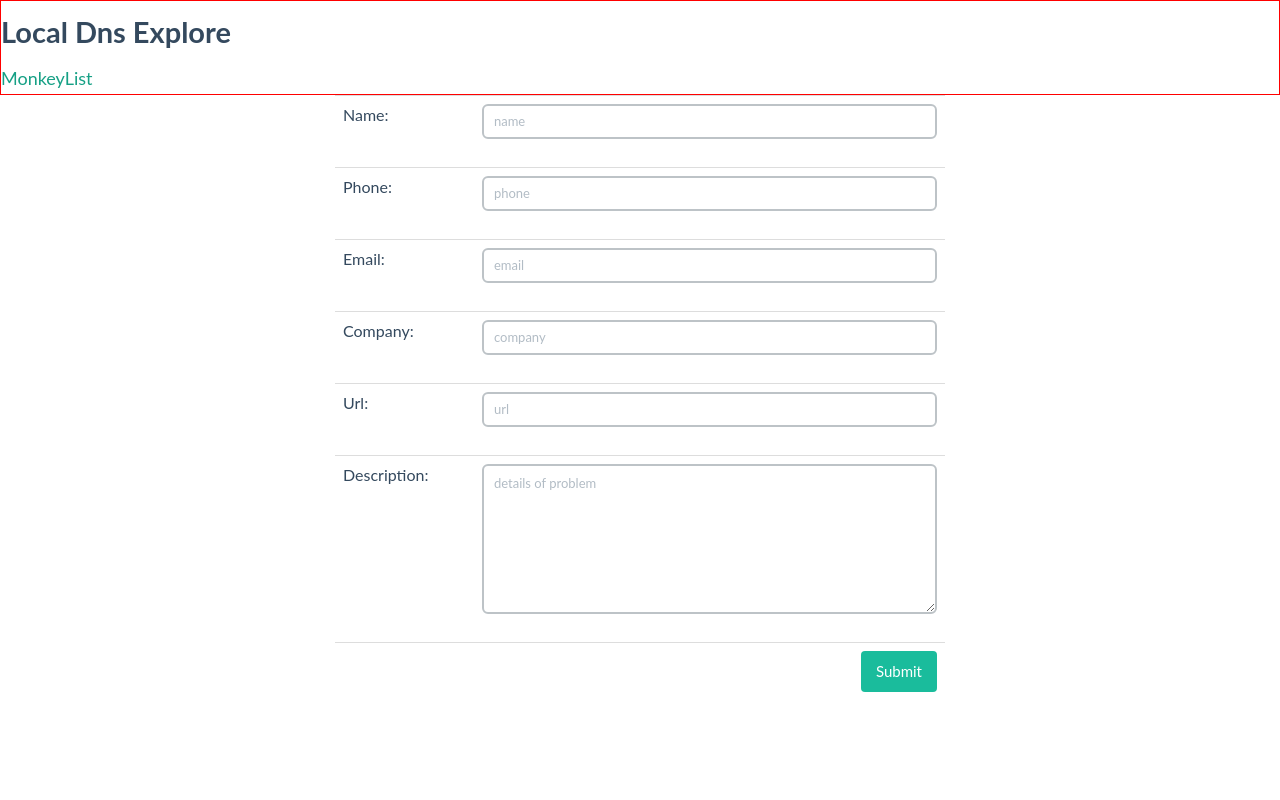
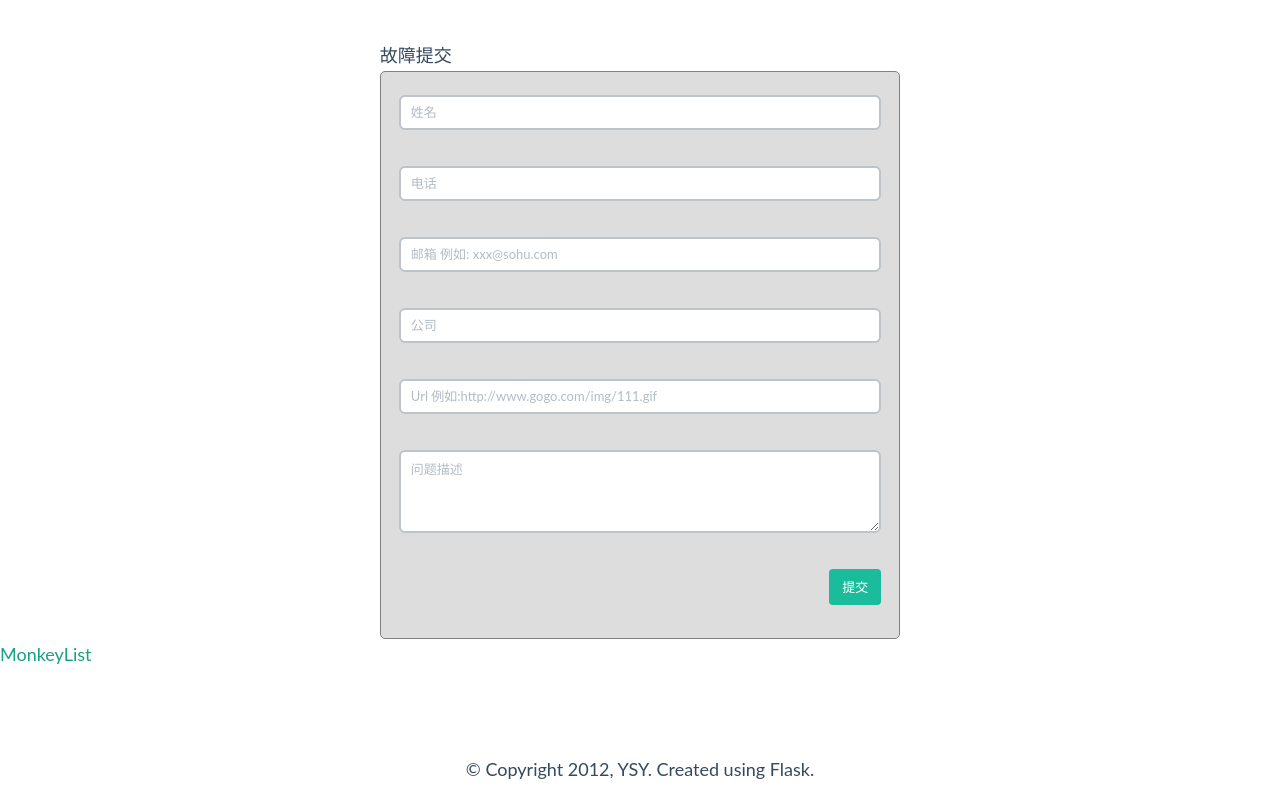
Before and after one commit to showlovel/localDnsExplore, a Flask app: template localDnsExplore/templates/index.html in a window 1280 px wide. Run offline with Flask 2, Linux system fonts and the light colour scheme; the template is opened without the code that fills it, so the values that code supplies are empty; parts of the project's set-up code (start-up, migrations or seed data) failed here and were passed over; some web fonts are replaced.

Commit message:
redesign index

```diff
--- a/localDnsExplore/static/css/style.css
+++ b/localDnsExplore/static/css/style.css
@@ -1,3 +1,24 @@
-.test{
-  border:1px solid red;
+.content{
 }
+.footer{
+  position:absolute;
+  bottom:0;
+  left:0;
+  right:0;
+}
+.header{
+  margin-bottom:40px;
+}
+.footer,.header{
+  text-align:center;
+}
+.boxer{
+  border-radius:5px ;
+  border:1px grey solid;
+  padding:15px 10px 5px 10px ;
+  background-color:#ddd;
+}
+.monkeyform> tbody > tr > td{
+  border-top:0px;
+  vertical-align:none;
+}
--- a/localDnsExplore/templates/index.html
+++ b/localDnsExplore/templates/index.html
@@ -1,82 +1,65 @@
 {% extends "layout.html" %}
 {% block body %}
-<div class="container" style="width:50%">
+<div class="container " style="width:43%">
   {%if(true):%}
   {%endif%}
+  故障提交
+  <div class="boxer">
     <form action="{{url_for('monkey')}}" method="post" accept-charset="utf-8">
-    <table class="table">
+      <table class="table monkeyform">
         <thead>
         </thead>
         <tbody>
         <tr>
           <td>
-          Name:
-        </td>
-        <td>
             <div class="form-group">
-            <input type="text" name="name" placeholder="name" class="form-control input-sm" value>
+              <input type="text" name="name" placeholder="姓名" class="form-control input-sm" value>
             </div>
           </td>
         </tr>
         <tr>
           <td>
-          Phone:
-        </td>
-        <td>
             <div class="form-group">
-            <input type="text" name="phone" placeholder="phone" class="form-control input-sm" value>
+              <input type="text" name="phone" placeholder="电话" class="form-control input-sm" value>
             </div>
           </td>
         </tr>
         <tr>
           <td>
-          Email:
-        </td>
-        <td>
             <div class="form-group">
-            <input type="text" name="email" placeholder="email" class="form-control input-sm" value>
+              <input type="text" name="email" placeholder="邮箱 例如: xxx@sohu.com" class="form-control input-sm" value>
             </div>
           </td>
         </tr>
         <tr>
           <td>
-          Company:
-        </td>
-        <td>
             <div class="form-group">
-            <input type="text" name="company" placeholder="company" class="form-control input-sm" value>
+              <input type="text" name="company" placeholder="公司" class="form-control input-sm" value>
             </div>
           </td>
         </tr>
         <tr>
           <td>
-          Url:
-        </td>
-        <td>
             <div class="form-group">
-            <input type="text" name="url" placeholder="url" class="form-control input-sm" value>
+              <input type="text" name="url" placeholder="Url 例如:http://www.gogo.com/img/111.gif" class="form-control input-sm" value>
             </div>
           </td>
         </tr>
         <tr>
           <td>
-          Description:
-        </td>
-        <td>
             <div class="form-group">
-            <textarea name="description" placeholder="details of problem" rows="6" cols="40" class="form-control input-sm"></textarea>
+              <textarea name="description" placeholder="问题描述" rows="3" cols="40" class="form-control input-sm"></textarea>
             </div>
           </td>
         </tr>
         <tr>
           <td>
-        </td>
-        <td>
-          <input type="submit" name="some_name" class="btn btn-primary pull-right" value="Submit">
+            <input type="submit" name="some_name" class="btn btn-primary btn-sm pull-right" value="提交">
           </td>
         </tr>
         </tbody>
       </table>
     </form>
   </div>
+</div>
 {% endblock %}
--- a/localDnsExplore/templates/layout.html
+++ b/localDnsExplore/templates/layout.html
@@ -6,13 +6,19 @@
 <link rel=stylesheet type=text/css href="{{url_for('static', filename='css/style.css')}}"></link>
 </head>
 <body>
-<div class="test">
-<h4>Local Dns Explore</h4>
-<a href="{{url_for("monkey")}}">MonkeyList</a>
+<div class="header">
 </div>
-{% block body %}
-{% endblock%}
+<div class="content ">
+  {% block body %}
+  {% endblock%}
+</div>
+  <a href="{{url_for("monkeys")}}">MonkeyList</a>
 </body>
+<div class="footer ">
+  <p>
+  © Copyright 2012, YSY. Created using Flask.
+  </p>
+</div>
 <script type="text/javascript" src="{{url_for('static', filename='js/application.js')}}"></script>
 <script type="text/javascript" src="{{url_for('static', filename='js/bootstrap-select.js')}}"></script>
 <script type="text/javascript" src="{{url_for('static', filename='js/bootstrap-switch.js')}}"></script>
--- a/localDnsExplore/views.py
+++ b/localDnsExplore/views.py
@@ -9,8 +9,12 @@ import utils
 def index():
   users = User.query.all()
   print users[0].children[0].authority
-  utils.mailTo("showlovel@sina.com")
   return render_template('index.html')
+
+@app.route("/monkeys", methods=['GET','POST'])
+def monkeys():
+  monkeys = Monkey.query.all()
+  return render_template('monkey/index.html', monkeys = monkeys)
 
 @app.route("/monkey", methods=['GET','POST'])
 def monkey():
```
Lines whose indentation alone changed are shown as unchanged.
